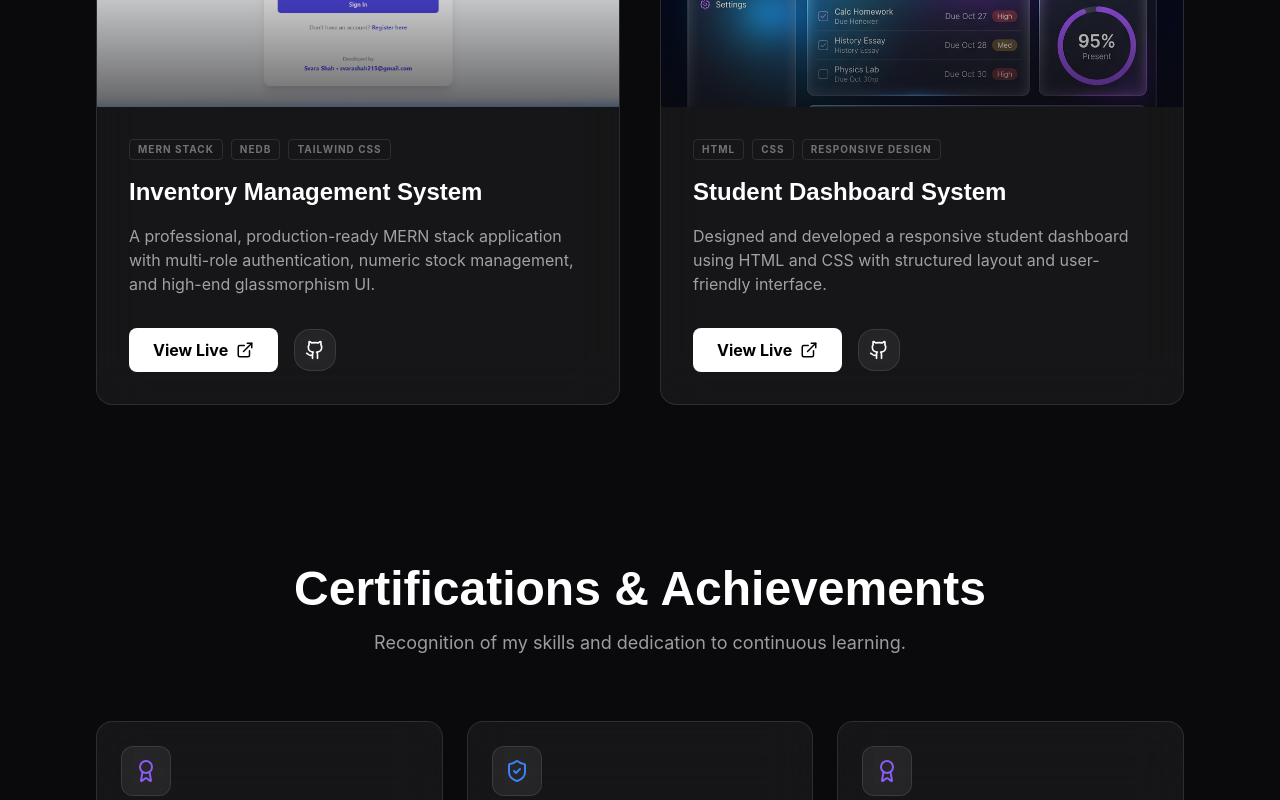
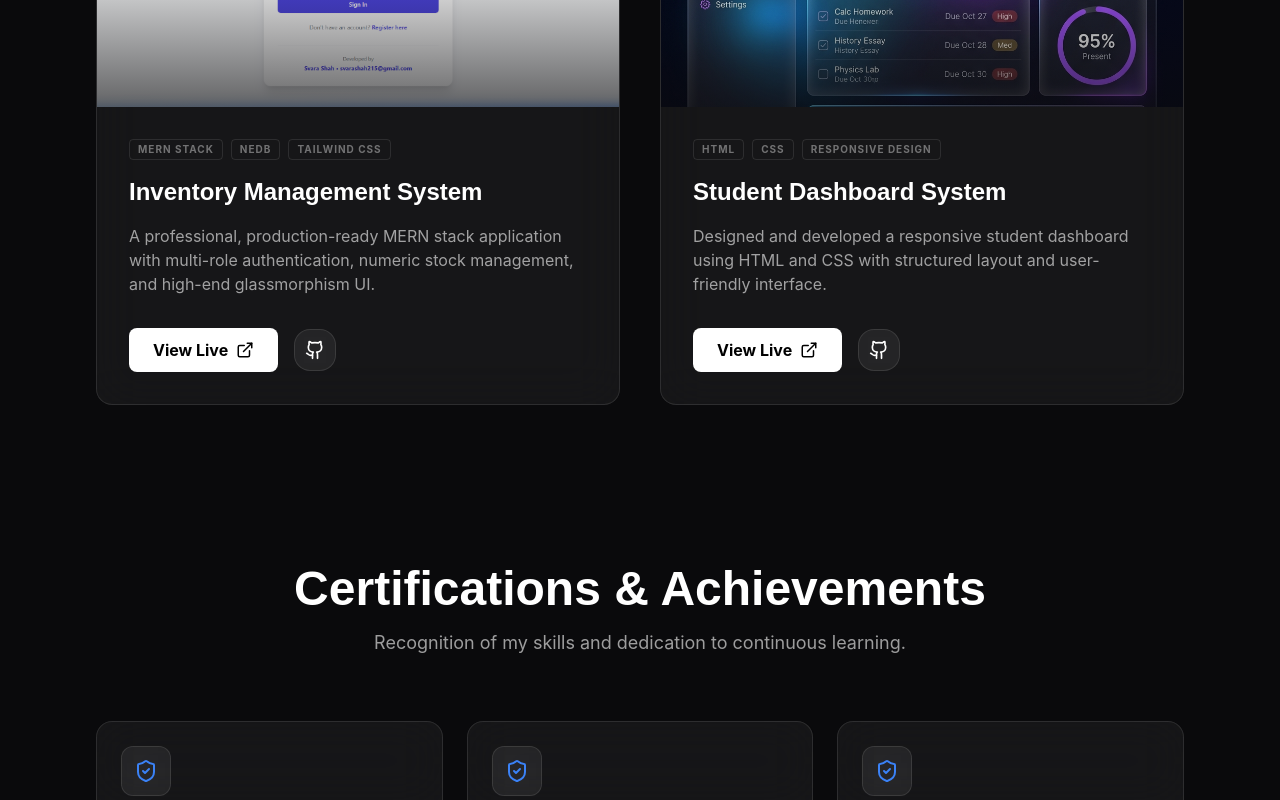
Before and after one commit to SvaraShah/Portfolio, a React app: page / in a window 1280 px wide. Shown: the part 2000-2800 px from the top of the page. Built offline with nearby package versions, Linux system fonts and the light colour scheme; the HTML template or start-up script is replaced by a standard one.

Commit message:
initial committ

```diff
--- a/src/components/Certifications.jsx
+++ b/src/components/Certifications.jsx
@@ -2,14 +2,6 @@ import { motion } from "framer-motion";
 import { Award, ExternalLink, ShieldCheck } from "lucide-react";
 
 const certifications = [
-  {
-    name: "AWS Cloud Club – DevOps meets AI",
-    issuer: "Parul University",
-    link: "https://drive.google.com/file/d/1-XbxcNenQQz4FWmoRHvJoneWr2yehZKt/view?usp=sharing",
-    date: "2026",
-    icon: <Award className="text-primary" />
-  },
-
   {
     name: "Software Engineering Intern",
     issuer: "Hacker Rank",
@@ -18,26 +10,13 @@ const certifications = [
     icon: <ShieldCheck className="text-secondary" />
   },
   {
-    name: "AI Impact Summit 2026",
-    issuer: "HCL Guvi",
-    link: "https://drive.google.com/file/d/1Rcl7J_NM-KnxgvsuSnpe2esWlLlIh5Xe/view?usp=sharing",
-    date: "2026",
-    icon: <Award className="text-primary" />
-  },
-  {
     name: "Python Certificate",
     issuer: "IBM",
     link: "https://drive.google.com/file/d/119WCk2r8sMeA9IP-lkpFJ9qqskiNw5Os/view?usp=sharing",
     date: "2025",
     icon: <ShieldCheck className="text-secondary" />
   },
-  {
-    name: "Statistics 101",
-    issuer: "IBM",
-    link: "https://drive.google.com/file/d/1NfKElDoQCF_wCkUXKYKJjV5-OqTnS4Pk/view?usp=sharing",
-    date: "2024",
-    icon: <Award className="text-primary" />
-  },
+
   {
     name: "Techfest CoP",
     issuer: "IIT Bombay",
@@ -46,20 +25,6 @@ const certifications = [
     icon: <ShieldCheck className="text-secondary" />
   },
 
-  {
-    name: "MS SQL - Certificate",
-    issuer: "Intellipaat",
-    link: "https://drive.google.com/file/d/1EEdWHzXRfxlyxTflXPEIKmVp1MKUv-RH/view?usp=sharing",
-    date: "2025",
-    icon: <ShieldCheck className="text-secondary" />
-  },
-  {
-    name: "Python Certificate",
-    issuer: "Intellipaat",
-    link: "https://drive.google.com/file/d/1jQ0Zptzqyn90WZXDL5goPna_fQapYtJo/view?usp=sharing",
-    date: "2025",
-    icon: <Award className="text-primary" />
-  },
   {
     name: "SQL Certificate",
     issuer: "Intellipaat",
```
